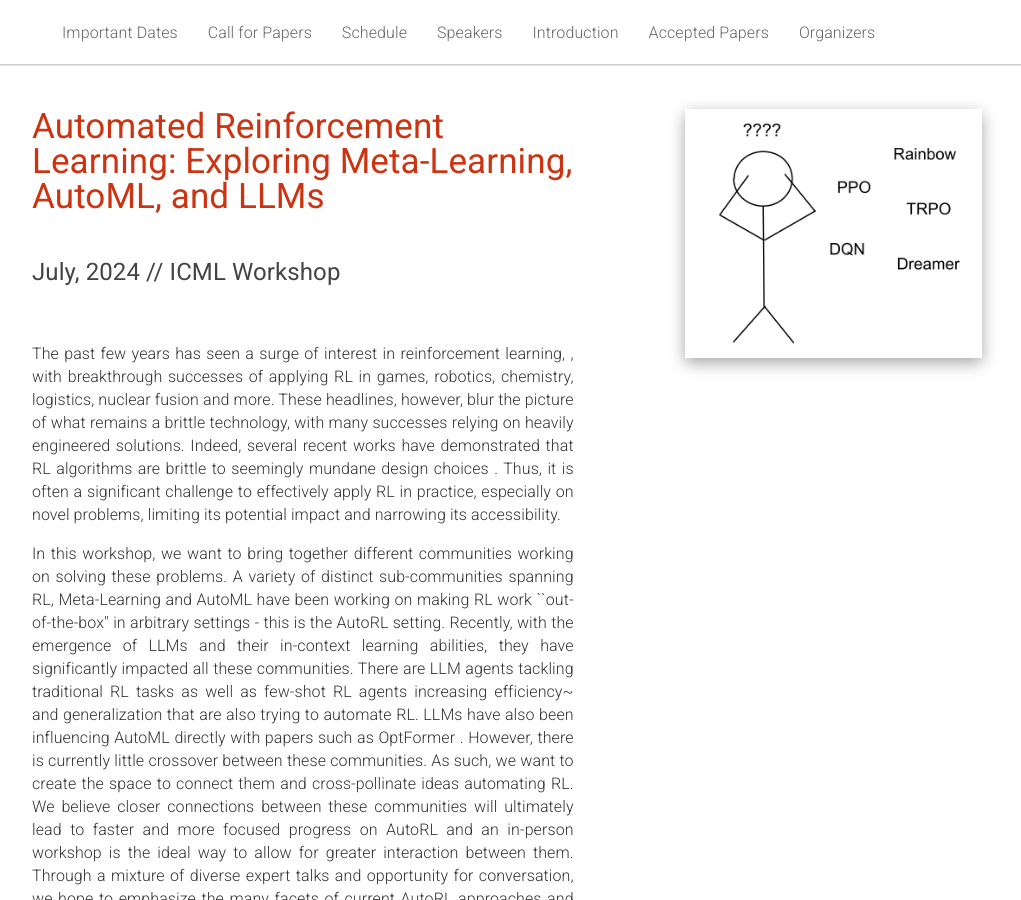
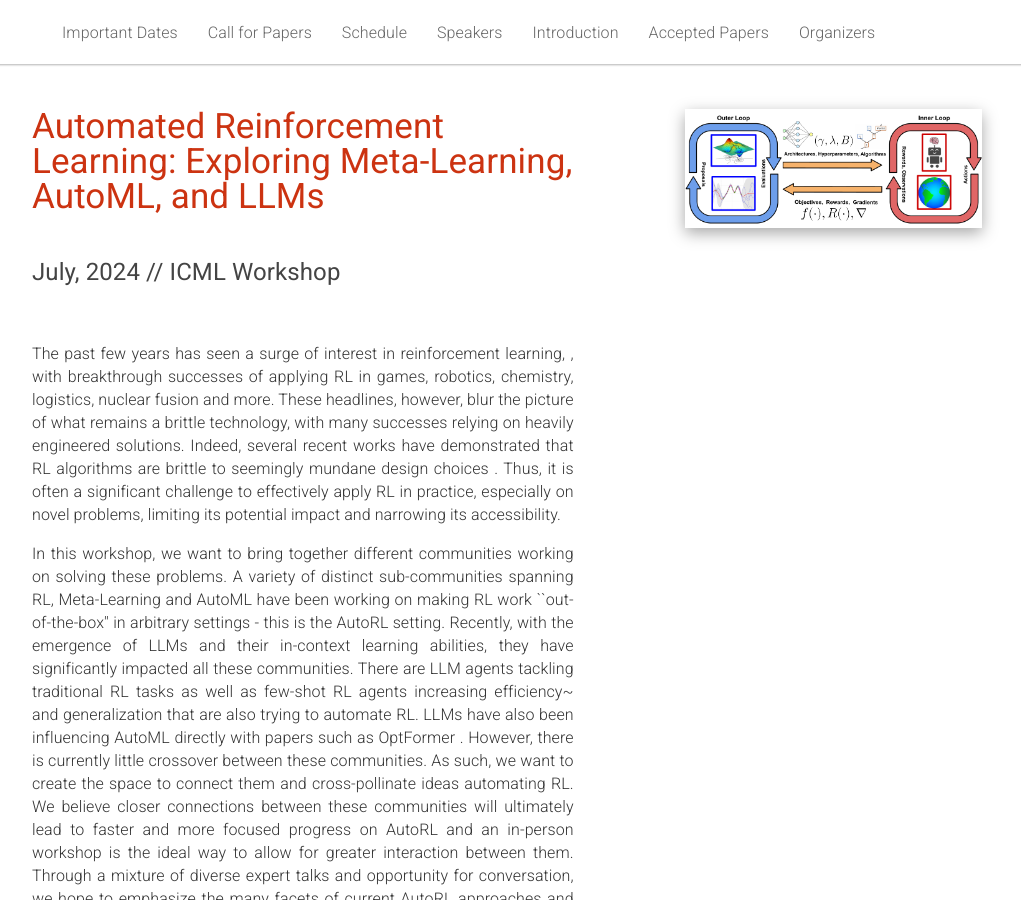
Before and after one commit to autorlworkshop/autorlworkshop.github.io, a Jekyll site: the page built from _pages/home.md, in a window 1280 px wide and 900 px high. Shown: the whole window, without its empty margins (133-1154 px from the left). Built offline with Jekyll 4.4.1, drawn with Linux system fonts in a browser that asks for light colours.

Commit message:
Small changes

```diff
--- a/_pages/home.md
+++ b/_pages/home.md
@@ -35,7 +35,7 @@ acknowledgements: ""
   <div class="col-md-1 hidden-xs">
   </div>
   <div class="col-xs-12 col-md-4">
-    <img class="cover" src="/static/img/cover.png">
+    <img class="cover" src="/static/img/fig_2_survey.png">
   </div>
 </div>
 
@@ -43,7 +43,10 @@ acknowledgements: ""
 
 <div class="row">
     <div class="col-xs-8">
-    <img src="/static/img/fig_2_survey.png">
+    <img src="/static/img/cover.png">
+    </div>
+    <div class="col-xs-8">
+    <img src="/static/img/fig_1_survey.png">
     </div>
 </div>
 
@@ -468,11 +471,11 @@ acknowledgements: ""
 
 <hr />
 
-<div class="row">
+<!--<div class="row">
     <div class="col-xs-8">
     <img src="/static/img/fig_1_survey.png">
     </div>
-</div>
+</div>-->
 
 
 <div class="row" id="accepted">
```
